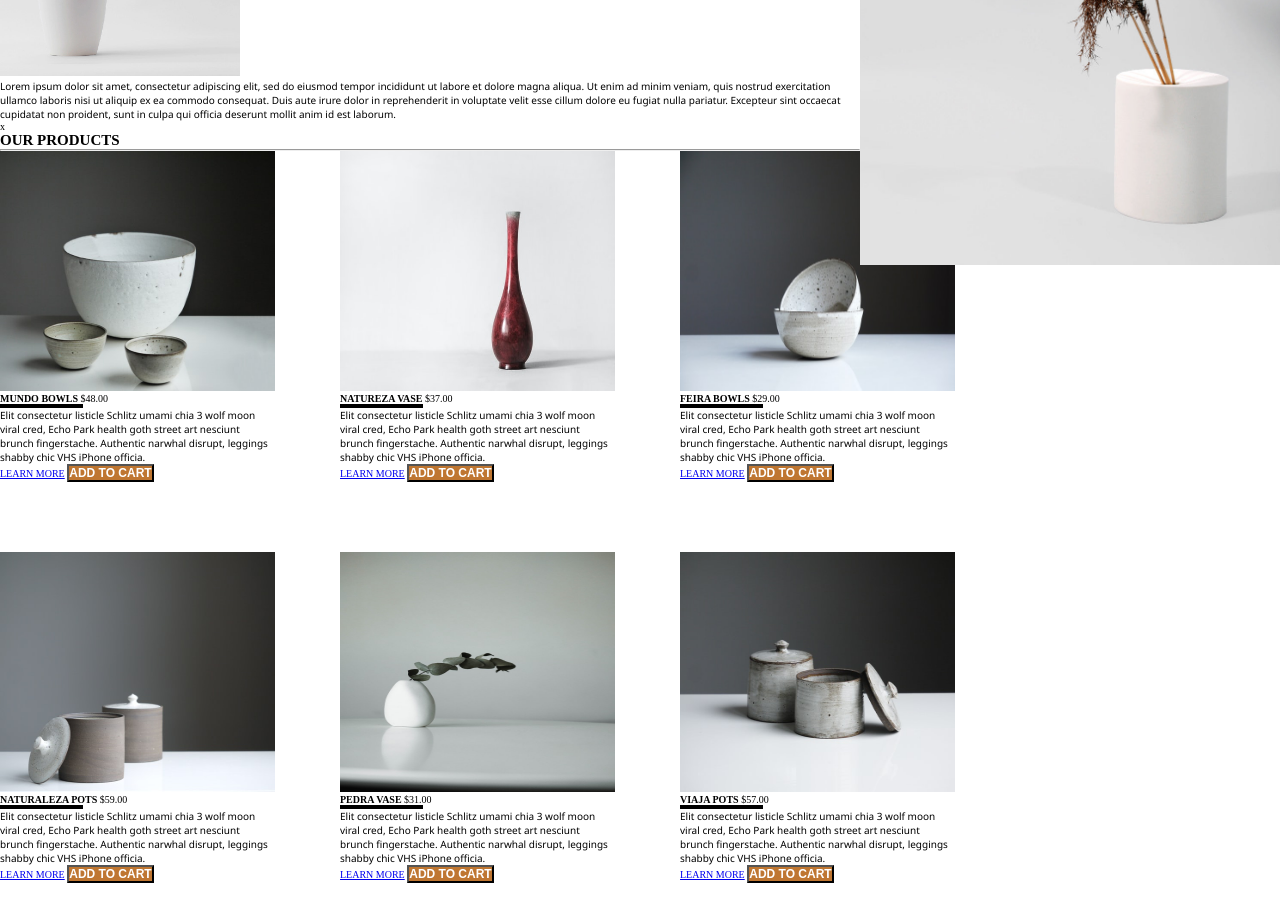
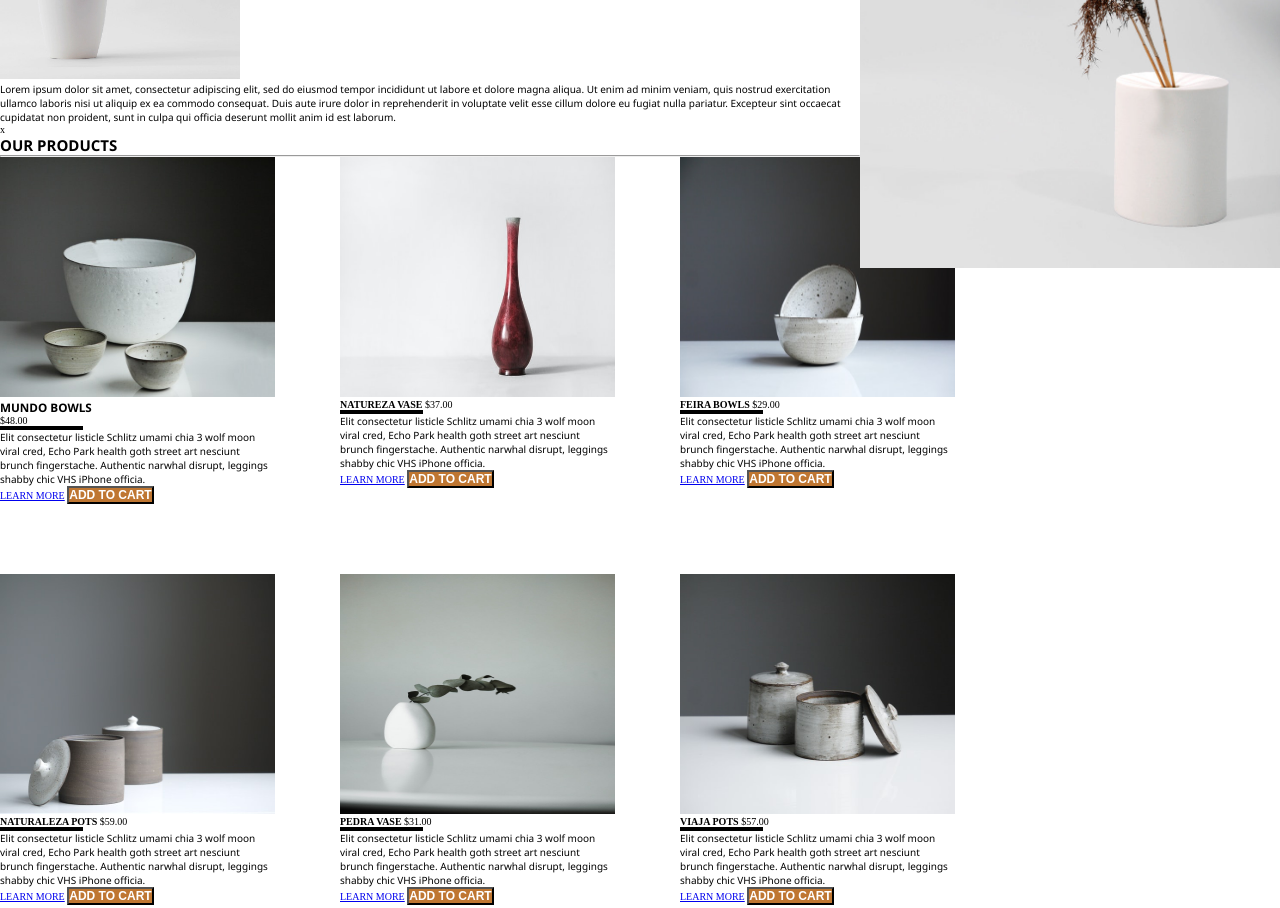
Before and after one commit to LBarandiaran/CaraCara_Site, a plain HTML site: page index.html in a window 1280 px wide. Shown: the part 1000-1908 px from the top of the page. Drawn offline with Linux system fonts and the light colour scheme.

Commit message:
Created Font Family Classes for H2 and H3 elements

```diff
--- a/index.html
+++ b/index.html
@@ -67,7 +67,7 @@
                 <div class="product">
                     <a><img class="product_image" src="assets/tom-crew-7HuTGlUfQSo-unsplash.jpg"></a>
                     <br>
-                    <strong>MUNDO BOWLS</strong>
+                    <h3>MUNDO BOWLS</h3>  <!--put this in here on purpose to compare styles-->
                     <span>$48.00</span>
                     <hr class="hr_product">
                     <p>
--- a/styles.css
+++ b/styles.css
@@ -12,6 +12,14 @@ html {
 }
 
 p {
+    font-family: "Segoe UI";
+}
+
+h2 {
+    font-family: "Segoe UI";
+}
+
+h3 {
     font-family: "Segoe UI";
 }
 
@@ -44,6 +52,7 @@ p {
 .hr_product{
     width: 30%;
     border: 2px solid black;
+    font-family: "Segoe UI";
 }
 .add_to_cart_button{
     background-color: #bf7631;
```
